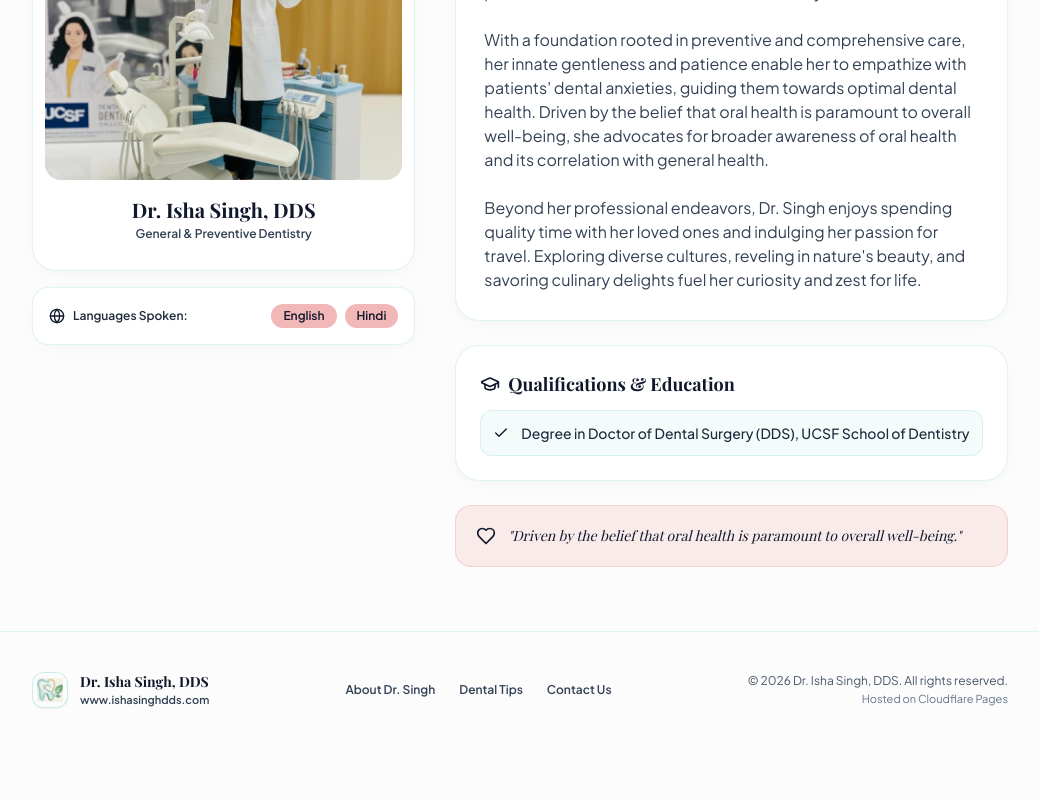
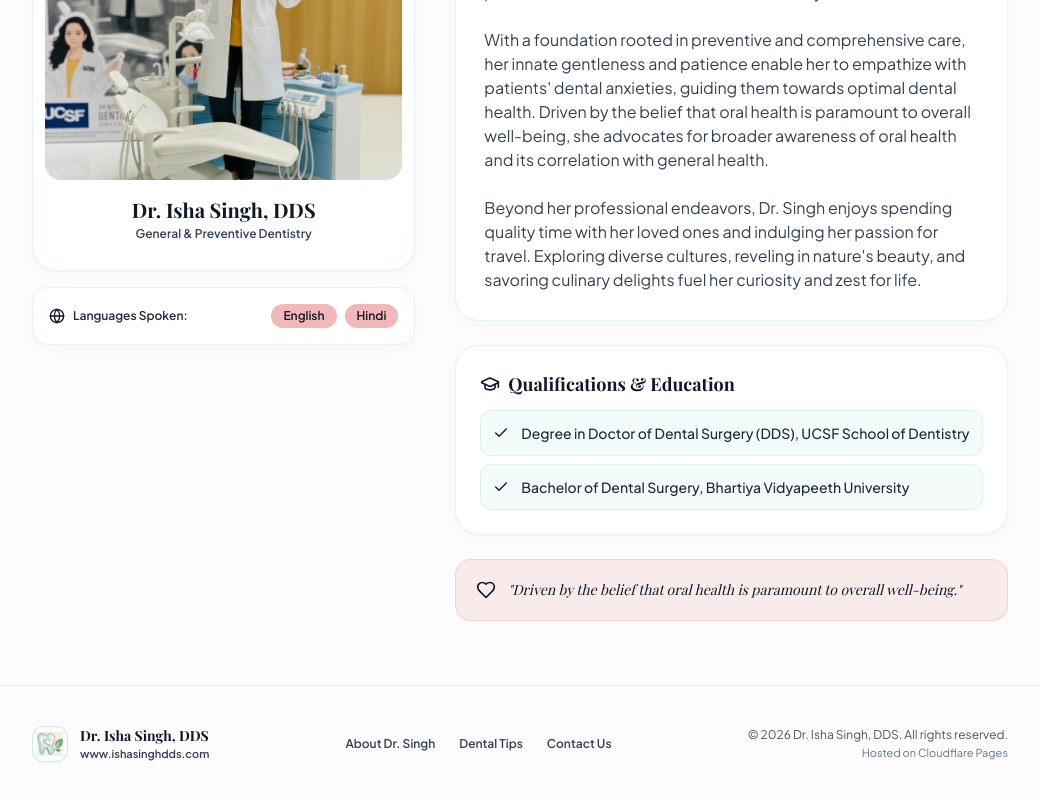
Before and after one commit to isinghdds/site, a React (Vite) app: page / in a window 1280 px wide. Shown: the part 688-1488 px from the top of the page, without its empty margins (120-1159 px from the left). Before the commit the page ends 1436 px from the top, so only its background shows below. Built offline with nearby package versions, Linux system fonts and the light colour scheme; a web font is replaced by a local one.

Commit message:
Add Bachelor of Dental Surgery, Bhartiya Vidyapeeth University to qualifications

```diff
--- a/src/data/simplifiedData.js
+++ b/src/data/simplifiedData.js
@@ -10,7 +10,8 @@ With a foundation rooted in preventive and comprehensive care, her innate gentle
 
 Beyond her professional endeavors, Dr. Singh enjoys spending quality time with her loved ones and indulging her passion for travel. Exploring diverse cultures, reveling in nature's beauty, and savoring culinary delights fuel her curiosity and zest for life.`,
   credentials: [
-    "Degree in Doctor of Dental Surgery (DDS), UCSF School of Dentistry"
+    "Degree in Doctor of Dental Surgery (DDS), UCSF School of Dentistry",
+    "Bachelor of Dental Surgery, Bhartiya Vidyapeeth University"
   ],
   languages: [
     "English",
```
